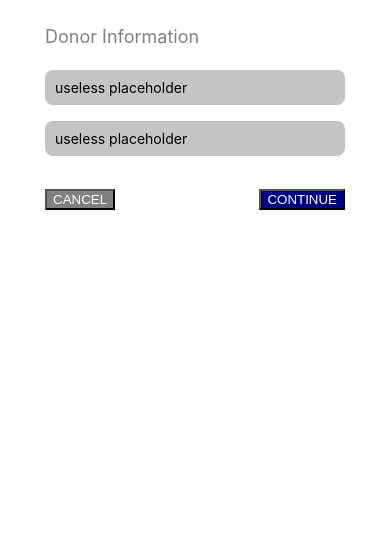
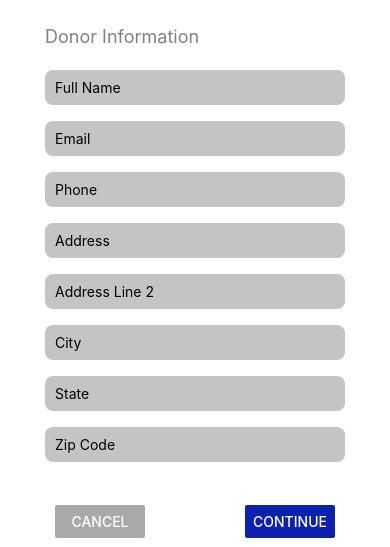
Before and after one commit to David-S409/test-app, a React Native app: screen / in a window 390 px wide. Shown: the part 294-841 px from the top of the page. Built offline with nearby package versions, Linux system fonts and the light colour scheme.

Commit message:
first interface

```diff
--- a/App.js
+++ b/App.js
@@ -5,6 +5,7 @@ import {
   TextInput,
   Text,
   SafeAreaView,
+  Button,
 } from "react-native";
 
 export default function App() {
@@ -29,22 +30,18 @@ export default function App() {
           }}
         />
       </View>
-      {/* it will hold the main view */}
       <View
         style={{
           marginHorizontal: 45,
         }}
       >
-        <View
-          style={styles.main}
-          style={{ flex: 1, justifyContent: "center", alignItems: "center" }}
-        >
+        <View style={{ justifyContent: "center", alignItems: "center" }}>
           <Text
             style={styles.title}
             style={{
               fontWeight: "bold",
               fontSize: 25,
-              width: "75%",
+              width: "88%",
               textAlignVertical: "center",
               textAlign: "center",
               marginVertical: 25,
@@ -57,7 +54,6 @@ export default function App() {
           <Text
             style={{
               alignSelf: "flex-start",
-
               fontSize: 18,
               color: "gray",
               marginBottom: 15,
@@ -67,10 +63,15 @@ export default function App() {
           </Text>
         </View>
         <View>
-          <TextInput placeholder="useless placeholder" style={styles.input} />
-          <TextInput placeholder="useless placeholder" style={styles.input} />
+          <TextInput placeholder="Full Name" style={styles.input} />
+          <TextInput placeholder="Email" style={styles.input} />
+          <TextInput placeholder="Phone" style={styles.input} />
+          <TextInput placeholder="Address" style={styles.input} />
+          <TextInput placeholder="Address Line 2" style={styles.input} />
+          <TextInput placeholder="City" style={styles.input} />
+          <TextInput placeholder="State" style={styles.input} />
+          <TextInput placeholder="Zip Code" style={styles.input} />
         </View>
-
         <View
           style={{
             flexDirection: "row",
@@ -78,22 +79,25 @@ export default function App() {
             marginTop: 25,
           }}
         >
-          <button
-            style={{
-              backgroundColor: "gray",
-              color: "white",
-            }}
-          >
-            CANCEL
-          </button>
-          <button
-            style={{
-              backgroundColor: "navy",
-              color: "white",
-            }}
-          >
-            CONTINUE
-          </button>
+          <View style={[{ width: "30%", margin: 10 }]}>
+            <Button
+              style={{
+                padding: 40,
+                marginHorizontal: 40,
+                width: 500,
+              }}
+              title="CANCEL"
+              color="#a9a9a9"
+              accessibilityLabel="Learn more about this purple button"
+            />
+          </View>
+          <View style={[{ width: "30%", margin: 10 }]}>
+            <Button
+              title="CONTINUE"
+              color="#0d21af"
+              accessibilityLabel="Learn more about this purple button"
+            />
+          </View>
         </View>
       </View>
     </SafeAreaView>
```
